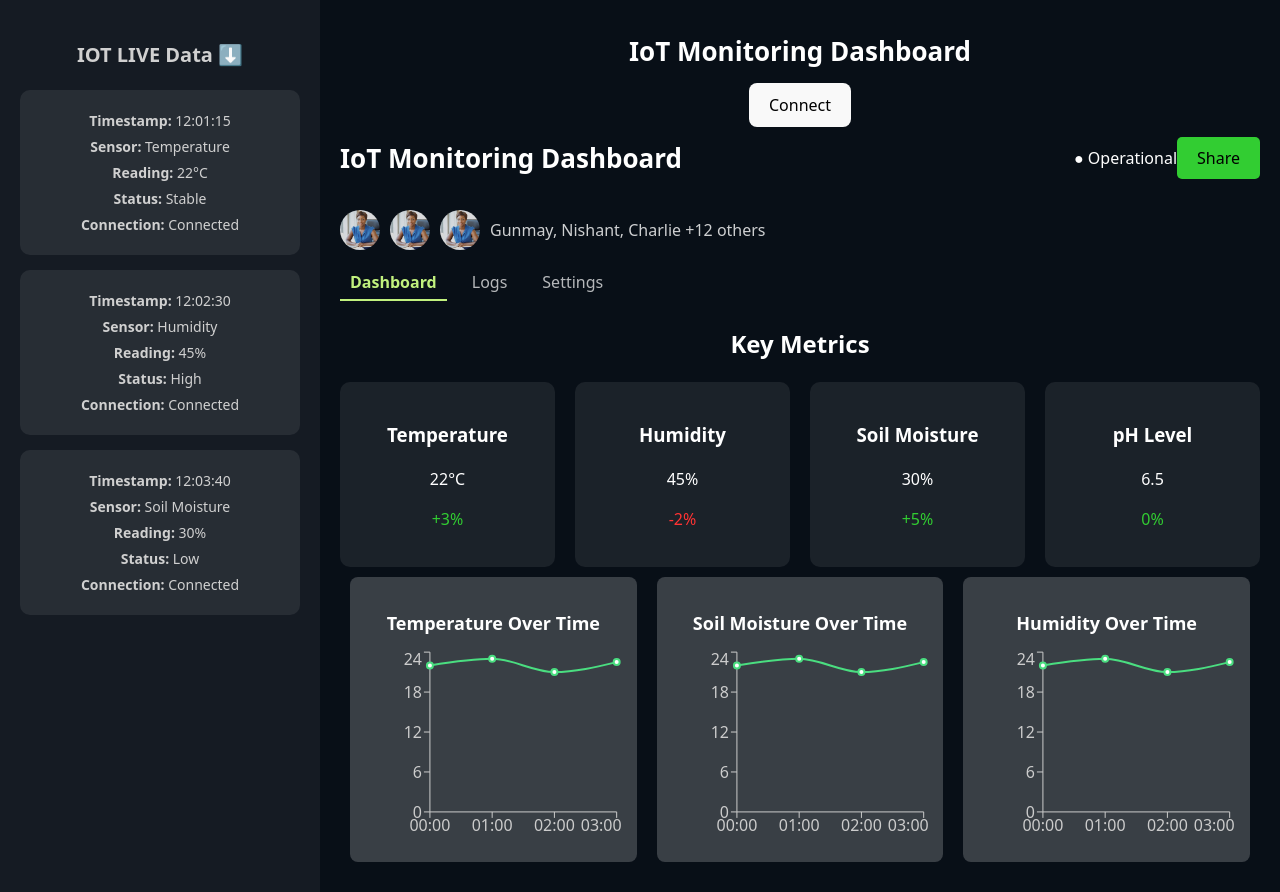
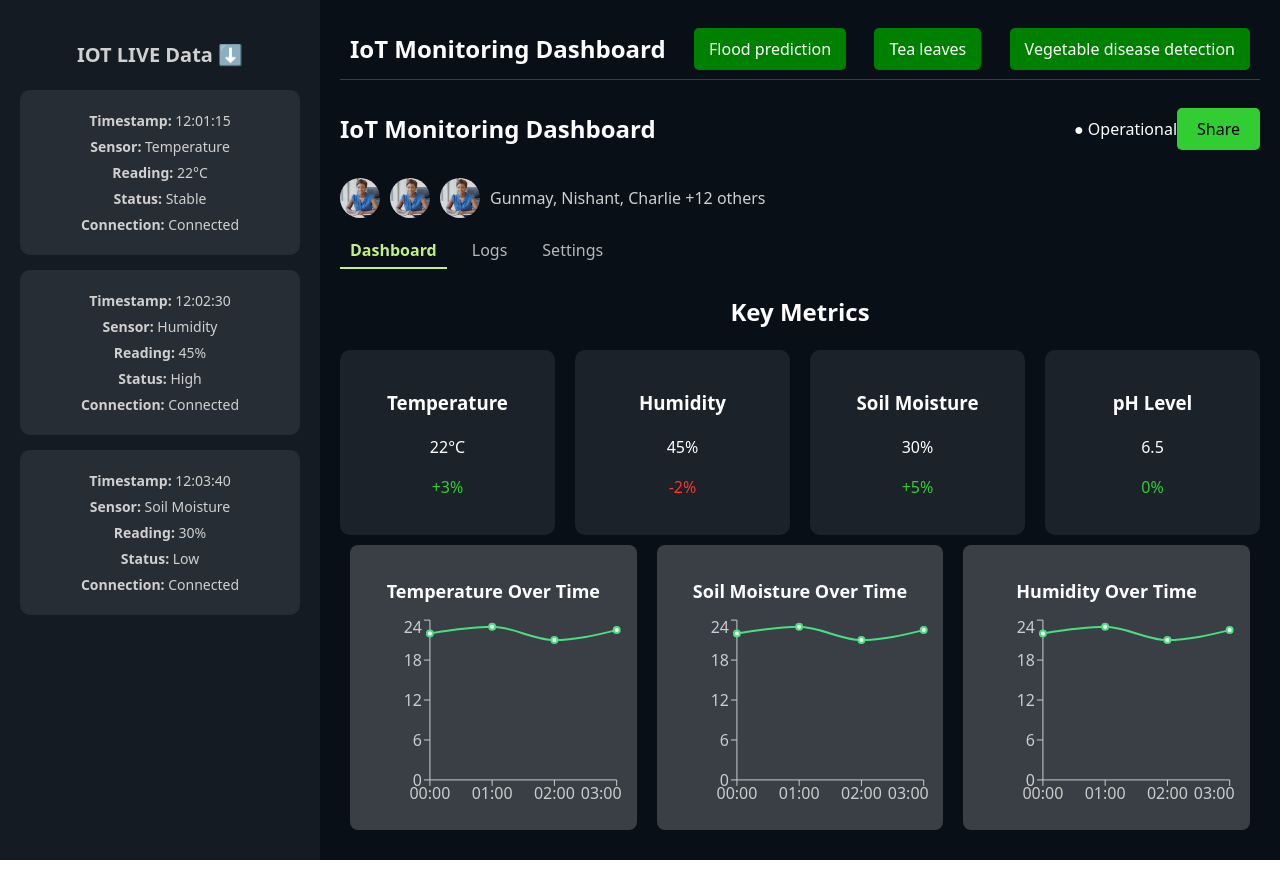
Before and after one commit to GaryChettiar/Iot-dashboard, a React (Vite) app: page / in a window 1280 px wide. After the commit the page ends 860 px from the top, so only its background shows below. Built offline with nearby package versions, Linux system fonts and the light colour scheme.

Commit message:
first commit

```diff
--- a/src/Dashboard.css
+++ b/src/Dashboard.css
@@ -92,6 +92,7 @@
     align-items: center;
     margin-bottom: 20px;
     flex-wrap: wrap;
+    gap: 20px;
   }
 
   .dashboard-title {
@@ -105,6 +106,30 @@
     padding: 10px 20px;
     border-radius: 5px;
     cursor: pointer;
+  }
+
+  .header {
+    display: flex;
+    justify-content: space-between;
+    align-items: center;
+    margin-bottom: 20px;
+    border-bottom: #FFFFFF33 1px solid;
+    padding-left: 10px;
+    padding-right: 10px;
+  }
+
+  .dashboard-title {
+    font-size: 24px;
+    font-weight: bold;
+  }
+
+  .connect-button {
+    background-color: green;
+    color: white;
+    padding: 10px 15px;
+    border: none;
+    cursor: pointer;
+    border-radius: 5px;
   }
 
   .metrics-grid {
--- a/src/Dashboard.jsx
+++ b/src/Dashboard.jsx
@@ -56,7 +56,10 @@ export default function IotDashboard() {
       <div className="dashboard-container">
          <div className="header">
         <h1 className="dashboard-title">IoT Monitoring Dashboard</h1>
-        <button className="connect-button">Connect</button>
+        <button className="connect-button">Flood prediction
+        </button>
+        <button className="connect-button">Tea leaves </button>
+        <button className="connect-button">Vegetable disease detection</button>
       </div>
         <div className="dashboard-header">
           <h1 className="dashboard-title">IoT Monitoring Dashboard</h1>
```
